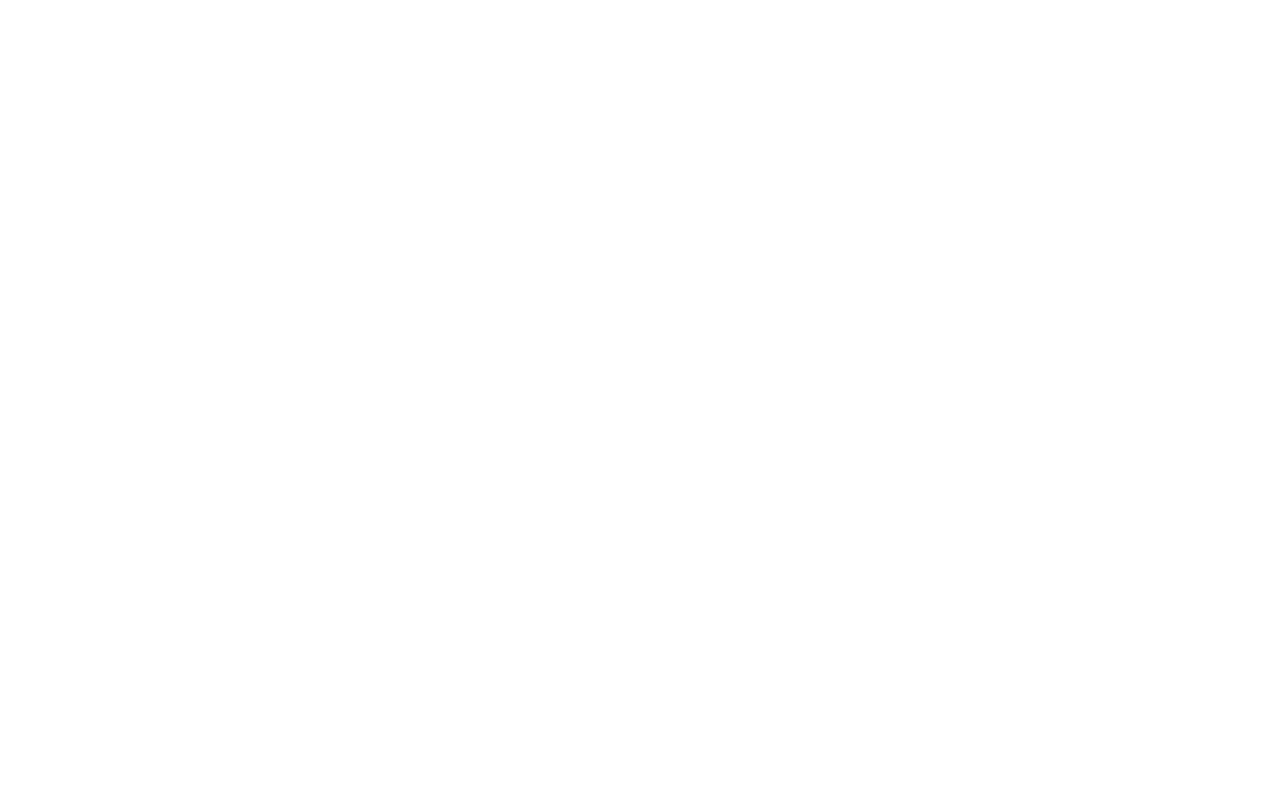
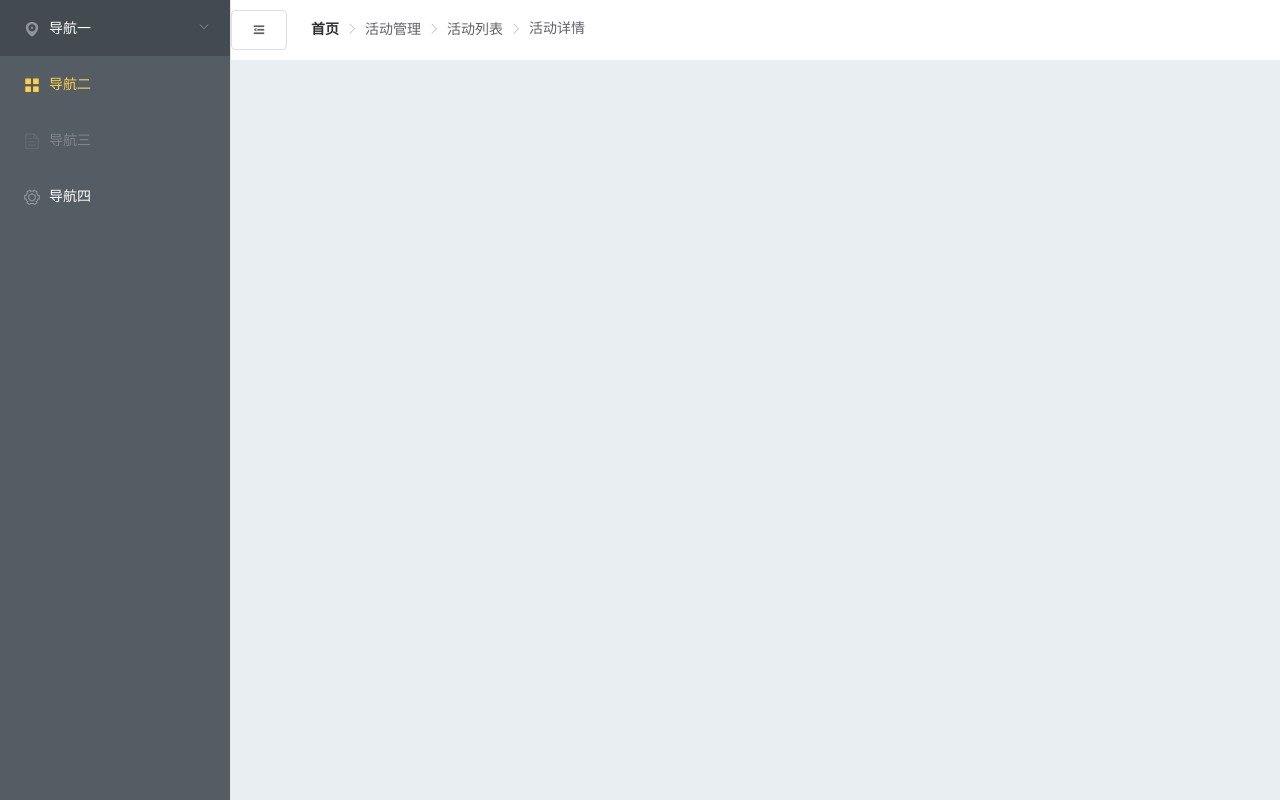
Before and after one commit to ccjr1120/brs_admin, a Vue app: page / in a window 1280 px wide. Built offline with nearby package versions, Linux system fonts and the light colour scheme.

Commit message:
惊喜的面板布局与导航

```diff
--- a/src/App.vue
+++ b/src/App.vue
@@ -1,8 +1,9 @@
 <template>
-  <div id="app">
-    <router-view/>
+  <div id="app" class="fillcontainer">
+    <router-view />
   </div>
 </template>
 
 <style>
+
 </style>
--- /dev/null
+++ b/src/assets/style/common.css
@@ -0,0 +1,11 @@
+html, body {
+    height: 100%;
+    width: 100%;
+    padding: 0px;
+    margin: 0px;
+}
+
+.fillcontainer {
+    height:100%;
+    width: 100%;
+}
--- /dev/null
+++ b/src/layout/components/AppHeader.vue
@@ -0,0 +1,47 @@
+<template>
+  <el-container class="fillcontainer">
+    <el-header>
+      <div class="nav-btn">
+        <el-button @click="changeNav" icon="el-icon-s-fold"></el-button>
+      </div>
+      <div>
+        <el-breadcrumb separator-class="el-icon-arrow-right">
+          <el-breadcrumb-item :to="{ path: '/' }">首页</el-breadcrumb-item>
+          <el-breadcrumb-item>活动管理</el-breadcrumb-item>
+          <el-breadcrumb-item>活动列表</el-breadcrumb-item>
+          <el-breadcrumb-item>活动详情</el-breadcrumb-item>
+        </el-breadcrumb>
+      </div>
+    </el-header>
+    <el-main></el-main>
+  </el-container>
+</template>
+
+<script>
+export default {
+  name: "AppHeader",
+  methods:{
+    changeNav(){
+      this.$emit("change")
+    }
+  }
+};
+</script>
+
+<style scope>
+.el-header {
+  padding: 0px !important;
+  line-height: 60px;
+}
+.el-breadcrumb {
+  font-size: 18px;
+  padding: 22px 0 0 80px;
+}
+.el-main {
+  background-color: #e9eef3;
+}
+.nav-btn {
+  padding: 0px;
+  float: left;
+}
+</style>
--- /dev/null
+++ b/src/layout/components/AsideNav.vue
@@ -0,0 +1,76 @@
+<template>
+  <el-container class="fillcontainer">
+    <el-aside>
+      <el-menu
+        default-active="2"
+        background-color="#545c64"
+        text-color="#fff"
+        active-text-color="#ffd04b"
+        :collapse="navDisplay"
+      >
+        <el-submenu index="1">
+          <template slot="title">
+            <i class="el-icon-location"></i>
+            <span>导航一</span>
+          </template>
+          <el-menu-item-group>
+            <template slot="title">分组一</template>
+            <el-menu-item index="1-1">选项1</el-menu-item>
+            <el-menu-item index="1-2">选项2</el-menu-item>
+          </el-menu-item-group>
+          <el-menu-item-group title="分组2">
+            <el-menu-item index="1-3">选项3</el-menu-item>
+          </el-menu-item-group>
+          <el-submenu index="1-4">
+            <template slot="title">选项4</template>
+            <el-menu-item index="1-4-1">选项1</el-menu-item>
+          </el-submenu>
+        </el-submenu>
+        <el-menu-item index="2">
+          <i class="el-icon-menu"></i>
+          <span slot="title">导航二</span>
+        </el-menu-item>
+        <el-menu-item index="3" disabled>
+          <i class="el-icon-document"></i>
+          <span slot="title">导航三</span>
+        </el-menu-item>
+        <el-menu-item index="4">
+          <i class="el-icon-setting"></i>
+          <span slot="title">导航四</span>
+        </el-menu-item>
+      </el-menu>
+    </el-aside>
+    <AppHeader v-on:change="changeNav"></AppHeader>
+  </el-container>
+</template>
+
+<script>
+import AppHeader from "./AppHeader";
+export default {
+  name: "AsideNav",
+  components: {
+    AppHeader
+  },
+  data() {
+    return {
+      navDisplay: false
+    };
+  },
+  methods: {
+    changeNav() {
+      this.navDisplay = !this.navDisplay;
+    }
+  }
+};
+</script>
+
+<style scope>
+.el-menu {
+  width: 230px;
+  height: 100%;
+}
+.el-aside {
+  height: 100%;
+  width: auto!important;
+}
+</style>
--- /dev/null
+++ b/src/layout/components/index.js
@@ -0,0 +1 @@
+export {default as AsideNav} from './AsideNav'
--- /dev/null
+++ b/src/layout/index.vue
@@ -0,0 +1,15 @@
+<template>
+<AsideNav></AsideNav>
+</template>
+
+<script>
+import { AsideNav } from "./components";
+export default {
+  name: "Layout",
+  components: {
+    AsideNav
+  }
+};
+</script>
+<style>
+</style>
--- a/src/main.js
+++ b/src/main.js
@@ -4,6 +4,8 @@
 import router from './router'
 import ElementUI from 'element-ui'
 import './styles.scss'
+import './assets/style/common.css'
+
 
 Vue.use(ElementUI)
 
--- a/src/router/index.js
+++ b/src/router/index.js
@@ -1,15 +1,15 @@
 import Vue from 'vue'
 import VueRouter from 'vue-router'
-// import Home from '../views/Home.vue'
+import Layout from '@/layout'
 
 Vue.use(VueRouter)
 
   const routes = [
-  // {
-  //   path: '/',
-  //   name: 'Home',
-  //   component: Home
-  // },
+  {
+    path: '/',
+    name: 'Home',
+    component: Layout
+  },
   // {
   //   path: '/about',
   //   name: 'About',
```
